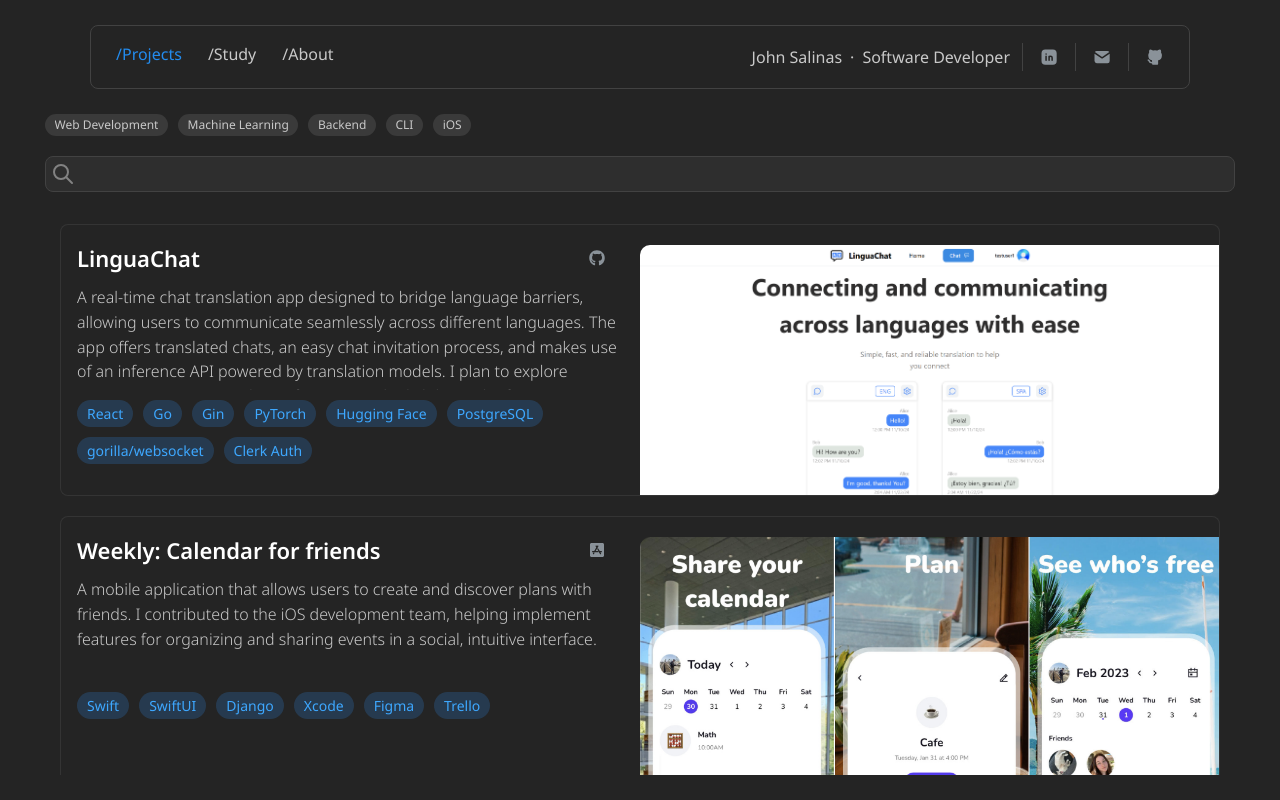
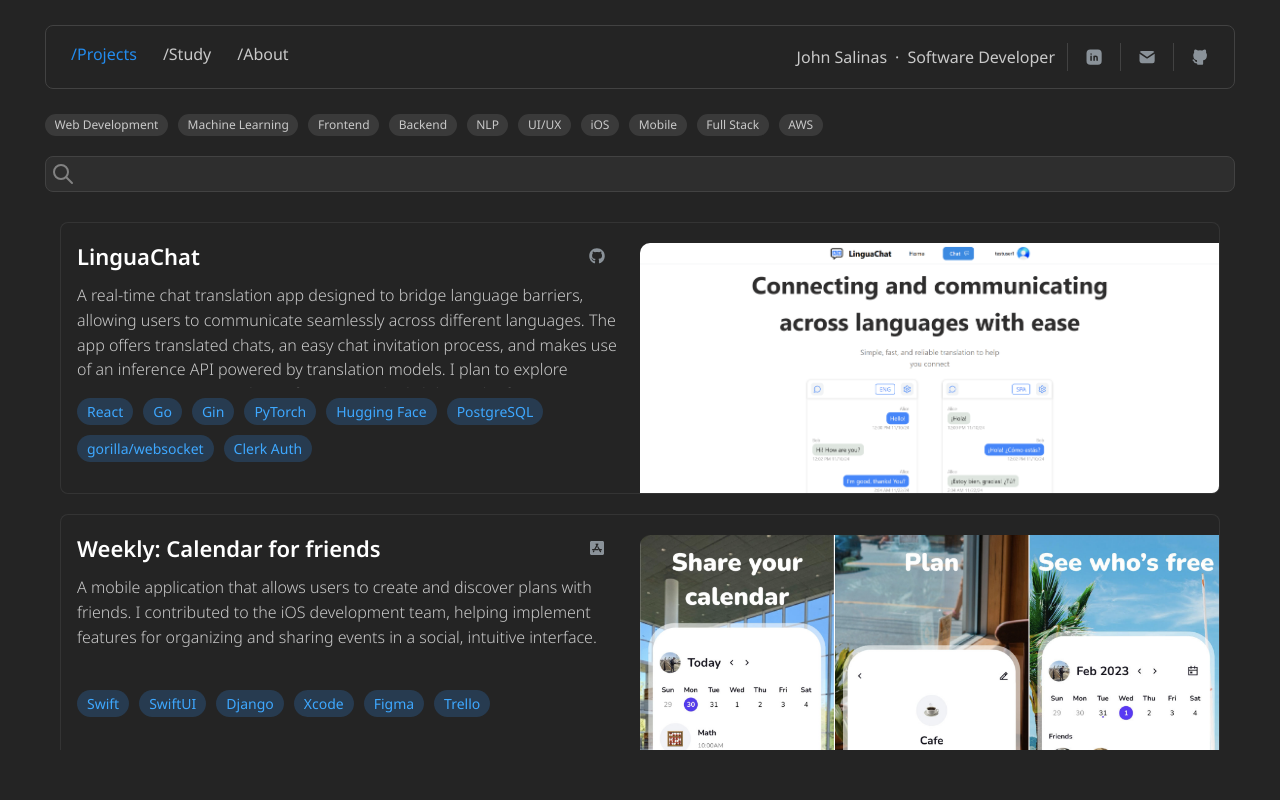
Before and after one commit to JohnSalinas123/Portofolio_JohnS, a React (Vite) app: page /projects in a window 1280 px wide. Built offline with nearby package versions, Linux system fonts and the light colour scheme.

Commit message:
update styling of navbar to work better for project page

```diff
--- a/src/components/Navbar.module.css
+++ b/src/components/Navbar.module.css
@@ -3,8 +3,6 @@
     display: flex;
     justify-content: center;
     align-items: center;
-    padding-left: inherit;
-    padding-right: inherit;
     background-color: rgb(36,36,36);
     margin-top: 25px !important;
     margin-bottom: 25px !important;
--- a/src/data/projects_data.json
+++ b/src/data/projects_data.json
@@ -2,6 +2,7 @@
 	{
 		"src": "./Projects/linguachat_image.png",
 		"title": "LinguaChat",
+		"tags": ["Web Development", "Machine Learning", "Frontend", "Backend", "NLP", "UI/UX"],
 		"short_descrip": "A real-time chat translation app designed to bridge language barriers, allowing users to communicate seamlessly across different languages. The app offers translated chats, an easy chat invitation process, and makes use of an inference API powered by translation models. I plan to explore integrating DeepL translation for improved reliability in the future.",
 		"alt": "An image of a chat application showcasing real-time translation features between users speaking different languages.",
 		"links": [
@@ -32,6 +33,7 @@
 	{
 		"src": "./Projects/weekly_image.png",
 		"title": "Weekly: Calendar for friends",
+		"tags": ["iOS", "Mobile", "Frontend", "UI/UX"],
 		"short_descrip": "A mobile application that allows users to create and discover plans with friends. I contributed to the iOS development team, helping implement features for organizing and sharing events in a social, intuitive interface.",
 		"alt": "An image of a mobile application Weekly, it displays the apps features, of sharing your calendar, discovering free time with friends and making plans.",
 		"links": [
@@ -52,6 +54,7 @@
 	{
 		"src": "./Projects/cppeventmap_image.png",
 		"title": "CPPEventMap",
+		"tags": ["Web Development", "Full Stack", "Frontend", "Backend", "AWS", "UI/UX"],
 		"short_descrip": "As the tech lead in my software engineering class, I led the development of CPP Event Map, a web app designed to help Cal Poly Pomona students discover and navigate on-campus events. This project utilized the Mapbox API for interactive mapping features, enhancing the user experience by providing an intuitive interface for accessing event information.",
 		"alt": "An image of a web application that is mainly a map that shows where events are occurring on the Cal Poly Pomona campus.",
 		"links": [
@@ -72,6 +75,7 @@
 	{
 		"src": "./Projects/apptrack_image.png",
 		"title": "AppTrack",
+		"tags": ["Web Development", "Full Stack", "Backend", "Frontend", "UI/UX"],
 		"short_descrip": "A full-stack application built to help users track and manage their job applications efficiently. I developed both the frontend and backend, implementing secure JWT authentication and leveraging MongoDB for data storage.",
 		"alt": "An image of a web application for tracking job applications.",
 		"links": [
--- a/src/index.css
+++ b/src/index.css
@@ -143,9 +143,13 @@
 
 .content-container {
 	padding-bottom: 25px;
-	max-width: 1200px;
+	margin: 0 auto;
+	width: 100%;
 	height: calc(100vh - 114px);
 	overflow-y: hidden;
+	display: flex;
+	align-items: center;
+	flex-direction: column;
 }
 
 .box-container {
--- a/src/pages/ProjectPage/ProjectPage.module.css
+++ b/src/pages/ProjectPage/ProjectPage.module.css
@@ -1,9 +1,10 @@
 
 .controls {
+	max-width: 1200px;
+	width: 100%;
 	height: 80px;
 	margin-bottom: 25px;
 	display: flex;
-	flex-grow: 1;
 	flex-direction: column;
 	gap: 20px;
 	background-color: #242424;
@@ -11,6 +12,7 @@
 
 .search {
 	width: 100%;
+	flex-grow: 1;
 }
 
 .categories {
@@ -26,6 +28,10 @@
 	cursor:pointer;
 }
 
+.pill-active {
+	color: #3ea8ff !important;
+}
+
 .projects {
 	height: calc(100vh - 114px - 105px - 25px) !important;
 	border-radius: 0;
@@ -33,6 +39,7 @@
 	overflow-x: hidden;
 	height: 100%;
 	padding: 5px 15px;
+	max-width: 1200px;
 }
 
 .project-box {
--- a/src/pages/ProjectPage/ProjectPage.tsx
+++ b/src/pages/ProjectPage/ProjectPage.tsx
@@ -10,33 +10,79 @@
 	Group,
 	useMantineTheme,
 	useMantineColorScheme,
-	Space,
 	Pill,
 	TextInput,
 } from "@mantine/core";
 
 import projectsData from "../../data/projects_data.json";
 import { useDisclosure } from "@mantine/hooks";
-import { MouseEvent, useState } from "react";
+import { MouseEvent, useEffect, useState } from "react";
 import { FaAppStoreIos, FaGithub } from "react-icons/fa";
 
 import classes from './ProjectPage.module.css'
 import { IconSearch } from "@tabler/icons-react";
+
+interface ProjectItem {
+	src: string,
+	title: string,
+	tags: string[],
+	short_descrip: string,
+	alt: string,
+	links: [{
+		location: string,
+		url: string
+	}],
+	skills: [{
+		name: string,
+		icon_src: string,
+		size: number
+	}]
+}
 
 export const ProjectPage = () => {
 	const [opened, { open, close }] = useDisclosure(false);
 	const [selectedProject, setSelectedProject] = useState<ProjectData | null>(
 		null
 	);
+	const [searchInput, setSearchInput] = useState<string>("")
+	const [activeCategory, setActiveCategory] = useState<string>('')
 
 	const handleOpenProject = (project: ProjectData) => {
 		setSelectedProject(project);
 		open();
 	};
 
-	//const projectCategories = projectsData.
+	const categorySet = new Set<string>()
+	for (const project of projectsData) {
+		project.tags.forEach(tag => categorySet.add(tag));
+	}
 
-	// project dark/light colors for project page
+
+	// search title, short_decrip, tags, skills.name
+	//const lowerSearchInput = searchInput.toLowerCase()
+	const filteredProjects = projectsData.filter(project => {
+		if (activeCategory != "") {
+			return project.tags.includes(activeCategory)
+		}
+
+		const lowerSearchInput = searchInput.toLowerCase()
+		return project.title.toLowerCase().includes(lowerSearchInput) ||
+		project.short_descrip.toLowerCase().includes(lowerSearchInput) ||
+		project.tags.some(tag => tag.toLowerCase().includes(lowerSearchInput)) ||
+		project.skills.some(skillObj => skillObj.name.toLowerCase().includes(lowerSearchInput))
+	})
+
+	function selectCategory(cat: string) {
+		// reset search input
+		setSearchInput("")
+
+		if (activeCategory == cat) {
+			setActiveCategory("")
+			return
+		}
+
+		setActiveCategory(cat)
+	}
 
 	return (
 		<>
@@ -55,19 +101,20 @@
 				</Modal>
 				<div className={classes['controls']}>
 						<div className={classes['categories']}>
-							<Pill className={classes.pill}>Web Development</Pill>
-							<Pill className={classes.pill}>Machine Learning</Pill>
-							<Pill className={classes.pill}>Backend</Pill>
-							<Pill className={classes.pill}>CLI</Pill>
-							<Pill className={classes.pill}>iOS</Pill>
+							{categorySet && Array.from(categorySet).map((cat, index) => {
+								return <Pill key={index} className={`${classes.pill} ${activeCategory === cat ? classes['pill-active'] : ''}`}
+								onClick={() => selectCategory(cat)}
+								>{cat}</Pill>
+							})}
 						</div>
 						<TextInput
 						className={classes.search}
 						leftSection={<IconSearch stroke={2} />}
+						onChange={e => setSearchInput(e.target.value)}
 						/>
 				</div>
 				<div className={classes.projects}>
-					{projectsData.slice(0, 4).map((project) => (
+					{filteredProjects.slice(0, 4).map((project) => (
 						<Project
 							key={project.title}
 							{...project}
```
